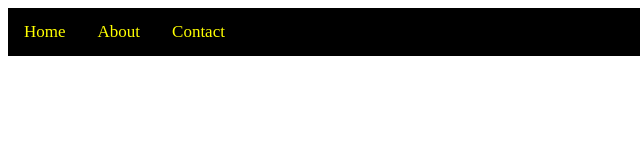
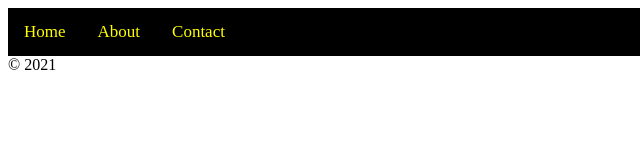
Before and after one commit to 6StringBlues/Responsive-Nav-Bar, a plain HTML site: page Index.html in a window 1280 px wide. Shown: the full height of the page, 0-640 px from the left. Drawn offline with Linux system fonts and the light colour scheme.

Commit message:
Update Index.html
Added the copyright symbol and current year in footer.

```diff
--- a/Index.html
+++ b/Index.html
@@ -23,5 +23,5 @@
 		<!--External JS-->
 		<script src = "Function.js"></script>
 	</body>
-
+	<footer>&copy 2021</footer>
 </html>
```
